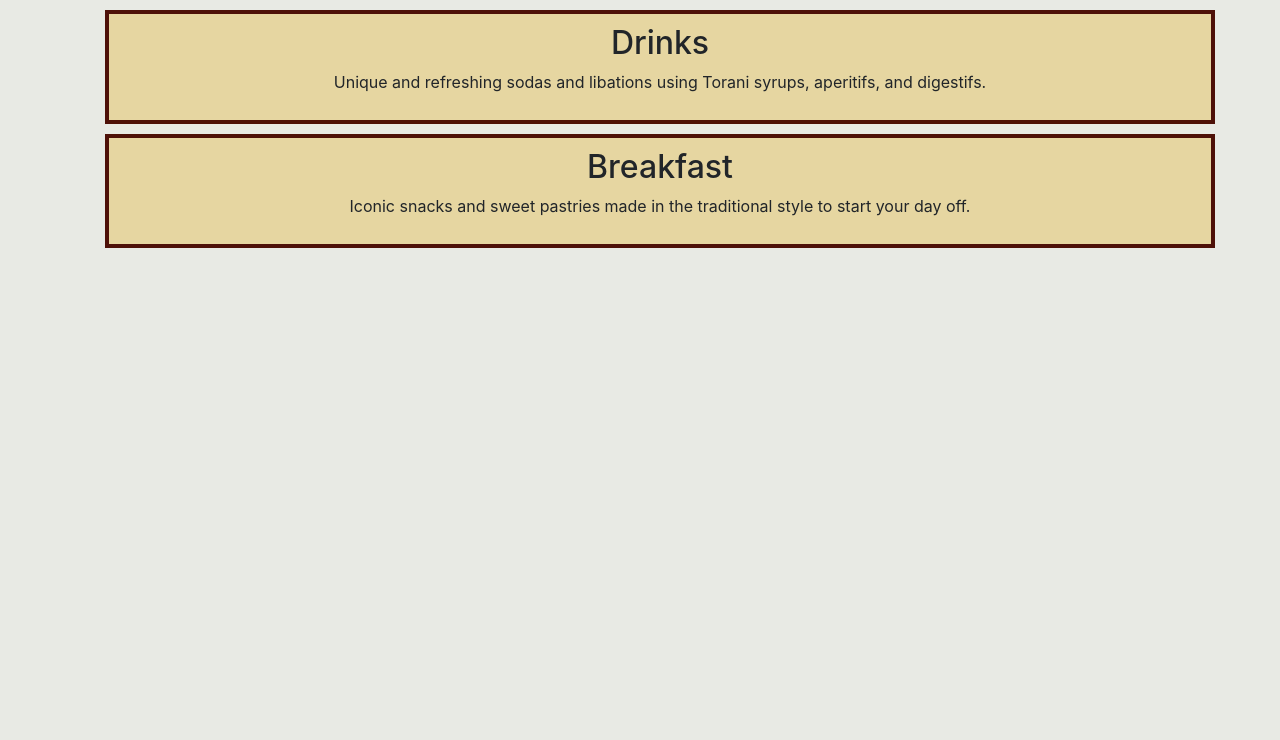
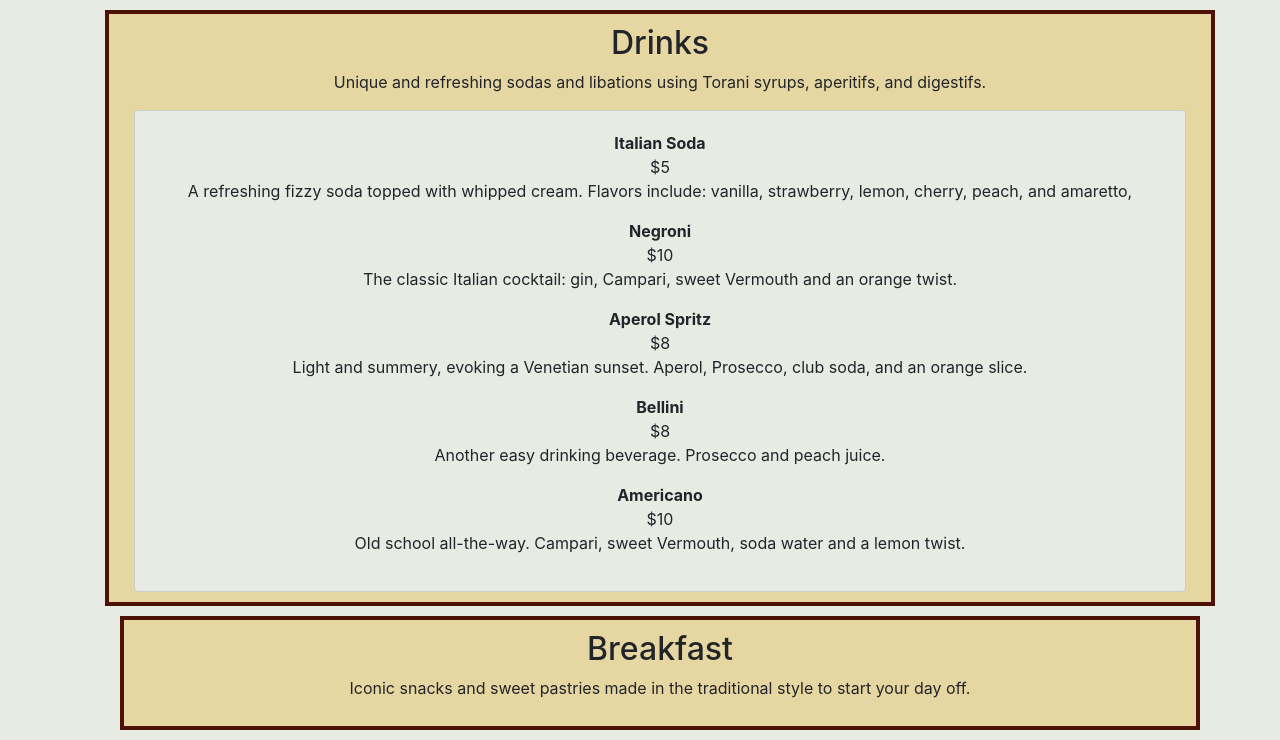
Before and after one commit to sdbellisario/cafeproject, a website: page index.html in a window 1280 px wide. Shown: the part 1016-1756 px from the top of the page. Before the commit the page ends 1274 px from the top, so only its background shows below. Drawn offline with nearby package versions, Linux system fonts and the light colour scheme; a web font is replaced by a local one.

Commit message:
Drink additions

```diff
--- a/index.html
+++ b/index.html
@@ -75,9 +75,24 @@
 
     <div class="container" >
         <div class="col" id="drinks">
-            <h2>Drinks</h2>
+            <h2 class="col">Drinks</h2>
             <div class="col">
             <p>Unique and refreshing sodas and libations using Torani syrups, aperitifs, and digestifs.</p>
+                <div class="card" id="menuItems">
+                    <div class="card-body">
+                        <dl>
+                            <dt>Italian Soda</dt>
+                            <dd>$5<p>A refreshing fizzy soda topped with whipped cream. Flavors include: vanilla, strawberry, lemon, cherry, peach, and amaretto,  </p></dd>
+                            <dt>Negroni</dt>
+                            <dd>$10<p>The classic Italian cocktail: gin, Campari, sweet Vermouth and an orange twist.</p></dd>
+                            <dt>Aperol Spritz</dt>
+                            <dd>$8<p>Light and summery, evoking a Venetian sunset. Aperol, Prosecco, club soda, and an orange slice.</p></dd>
+                            <dt>Bellini</dt>
+                            <dd>$8<p>Another easy drinking beverage. Prosecco and peach juice.</p></dd>
+                            <dt>Americano</dt>
+                            <dd>$10<p>Old school all-the-way. Campari, sweet Vermouth, soda water and a lemon twist.</p></dd>
+                        </dl>
+                    </div>
             </div>
         </div>
     </div>
```
